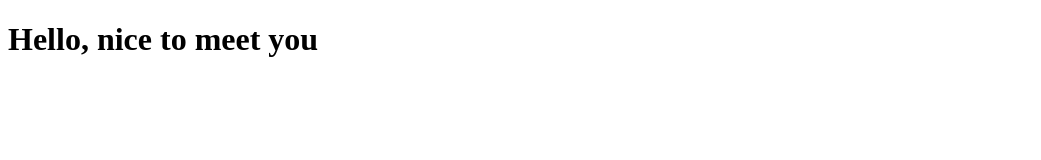
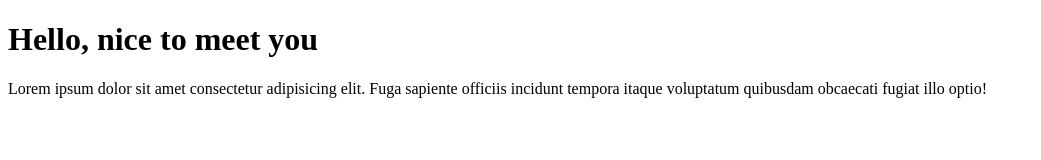
Before and after one commit to Oldj777/certification, a plain HTML site: page index.html in a window 1280 px wide. Shown: the whole page, without its empty margins (0-1041 px from the left). Drawn offline with Linux system fonts and the light colour scheme.

Commit message:
'added_text'

```diff
--- a/index.html
+++ b/index.html
@@ -7,5 +7,6 @@
 </head>
 <body>
     <h1>Hello, nice to meet you</h1>
+    <p>Lorem ipsum dolor sit amet consectetur adipisicing elit. Fuga sapiente officiis incidunt tempora itaque voluptatum quibusdam obcaecati fugiat illo optio!</p>
 </body>
 </html>
```
